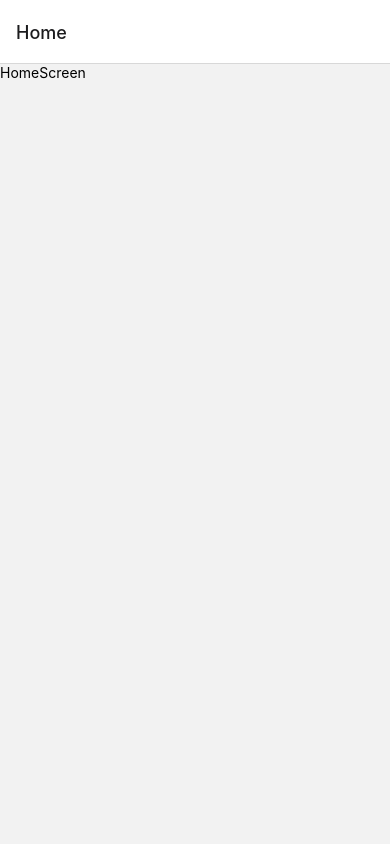
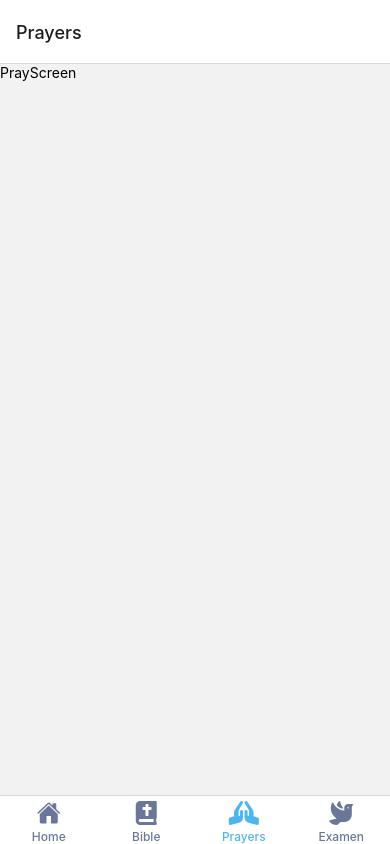
Before and after one commit to iCatholicApp/icatholic, a React Native app: screen /Prayers in a window 390 px wide. Before the commit this address had no page. Built offline with nearby package versions, Linux system fonts and the light colour scheme.

Commit message:
changed navigator to nested files; added icon function; small fixes.

```diff
--- a/app.json
+++ b/app.json
@@ -21,7 +21,7 @@
         },
         "android": {
             "adaptiveIcon": {
-                "foregroundImage": "./assets/adaptive-icon.png",
+                // "foregroundImage": "", not sure what this is
                 "backgroundColor": "#FFFFFF"
             },
             "package": "com.ozdv.icatholic"
--- /dev/null
+++ b/assets/icons.js
@@ -0,0 +1,60 @@
+import React from "react";
+// import ZocialIcon from "react-native-vector-icons/Zocial";
+// import OcticonIcon from "react-native-vector-icons/Octicons";
+// import MaterialIcon from "react-native-vector-icons/MaterialIcons";
+// import MaterialCommunityIcon from "react-native-vector-icons/MaterialCommunityIcons";
+import Ionicon from "react-native-vector-icons/Ionicons";
+// import FoundationIcon from "react-native-vector-icons/Foundation";
+// import EvilIcon from "react-native-vector-icons/EvilIcons";
+// import EntypoIcon from "react-native-vector-icons/Entypo";
+import FAIcon from "react-native-vector-icons/FontAwesome";
+import FAIcon5 from "react-native-vector-icons/FontAwesome5";
+// import SimpleLineIcon from "react-native-vector-icons/SimpleLineIcons";
+// import AntDesign from "react-native-vector-icons/AntDesign";
+// import Feather from "react-native-vector-icons/Feather";
+// import Fontisto from "react-native-vector-icons/Fontisto";
+
+const getIconFont = (type) => {
+    switch (type) {
+        // case "fontisto":
+        //     return Fontisto;
+        // case "material":
+        //     return MaterialIcon;
+        // case "evil":
+        //     return EvilIcon;
+        // case "feather":
+        //     return Feather;
+        // case "ant":
+        //     return AntDesign;
+        // case "simpleLine":
+        //     return SimpleLineIcon;
+        // case "zocial":
+        //     return ZocialIcon;
+        // case "simpleLine":
+        //     return SimpleLineIcon;
+        // case "foundation":
+        //     return FoundationIcon;
+        case "fa5":
+            return FAIcon5;
+        case "fa":
+            return FAIcon;
+        case "ion":
+            return Ionicon;
+        // case "materialCommunity":
+        //     return MaterialCommunityIcon;
+        // case "entypo":
+        //     return EntypoIcon;
+        // case "octicon":
+        //     return OcticonIcon;
+        default:
+            return FAIcon;
+    }
+};
+
+const Icon = ({ type, ...props }) => {
+    props = props.size ? props : { ...props, size: 24 };
+    const FontIcon = getIconFont(type);
+    return <FontIcon {...props} />;
+};
+
+export default Icon;
--- a/package.json
+++ b/package.json
@@ -10,17 +10,22 @@
   },
   "dependencies": {
     "@expo/webpack-config": "^0.17.4",
+    "@fortawesome/fontawesome-svg-core": "^6.2.1",
+    "@fortawesome/react-native-fontawesome": "^0.3.0",
+    "@react-navigation/bottom-tabs": "^6.5.3",
     "@react-navigation/native": "^6.1.2",
     "@react-navigation/native-stack": "^6.9.8",
     "expo": "^47.0.13",
     "expo-splash-screen": "~0.17.5",
     "expo-status-bar": "~1.4.2",
+    "fontawesome": "^5.6.3",
     "node": "16.18.0",
     "react": "18.1.0",
     "react-dom": "18.1.0",
     "react-native": "0.70.5",
     "react-native-safe-area-context": "4.4.1",
     "react-native-screens": "~3.18.0",
+    "react-native-svg": "13.4.0",
     "react-native-web": "~0.18.9"
   },
   "devDependencies": {
--- a/src/navigation/AppNavigator.js
+++ b/src/navigation/AppNavigator.js
@@ -1,42 +1,16 @@
-import React, { useContext } from "react";
-import { SafeAreaView, ScrollView, Text, StyleSheet } from "react-native";
-
+import React from "react";
+import { SafeAreaView, StyleSheet } from "react-native";
 import { NavigationContainer } from "@react-navigation/native";
-import { createNativeStackNavigator } from "@react-navigation/native-stack";
-
 import { StatusBar } from "expo-status-bar";
 
-import { HomeScreen } from "../screens";
+import TabNavigator from "./TabNavigator";
 
 export default function AppNavigator() {
-    const Stack = createNativeStackNavigator();
-
-    function DetailsScreen() {
-        return (
-            <ScrollView>
-                <Text>detail</Text>
-            </ScrollView>
-        );
-    }
-
-    function Home() {
-        return (
-            <Stack.Navigator
-                // screenOptions={{
-                //     headerShown: false,
-                // }}
-                initialRouteName="Home"
-            >
-                <Stack.Screen name="Home" component={HomeScreen} />
-                <Stack.Screen name="detail" component={DetailsScreen} />
-            </Stack.Navigator>
-        );
-    }
     return (
         <SafeAreaView style={styles.container}>
             <NavigationContainer>
                 <StatusBar style="auto" />
-                <Home />
+                <TabNavigator />
             </NavigationContainer>
         </SafeAreaView>
     );
--- /dev/null
+++ b/src/navigation/TabNavigator.js
@@ -0,0 +1,73 @@
+import React from "react";
+import { StyleSheet } from "react-native";
+import { createBottomTabNavigator } from "@react-navigation/bottom-tabs";
+
+import { HomeScreen, BibleScreen, ExamenScreen, PrayScreen } from "../screens";
+import Icon from "../../assets/icons";
+
+export default function TabNavigator() {
+    const Tab = createBottomTabNavigator();
+
+    return (
+        <Tab.Navigator
+            initialRouteName="HomeStack"
+            screenOptions={{
+                tabBarActiveTintColor: "#4eb6ef",
+                tabBarInactiveTintColor: "#6a7798",
+                tabBarLabelStyle: styles.label,
+            }}
+        >
+            <Tab.Screen
+                name="iCatholic"
+                component={HomeScreen}
+                options={{
+                    title: "Home",
+                    tabBarIcon: ({ color }) => {
+                        return <Icon type="ion" name="home" color={color} />;
+                    },
+                }}
+            />
+            <Tab.Screen
+                name="Bible"
+                component={BibleScreen}
+                options={{
+                    tabBarIcon: ({ color }) => {
+                        return <Icon type="fa5" name="bible" color={color} />;
+                    },
+                }}
+            />
+            <Tab.Screen
+                name="Prayers"
+                component={PrayScreen}
+                options={{
+                    tabBarIcon: ({ color }) => {
+                        return (
+                            <Icon
+                                type="fa5"
+                                name="praying-hands"
+                                color={color}
+                            />
+                        );
+                    },
+                }}
+            />
+            <Tab.Screen
+                name="Examen"
+                component={ExamenScreen}
+                options={{
+                    tabBarIcon: ({ color }) => {
+                        return <Icon type="fa5" name="dove" color={color} />;
+                    },
+                }}
+            />
+        </Tab.Navigator>
+    );
+}
+
+const styles = StyleSheet.create({
+    label: {
+        fontSize: 12,
+        textAlign: "center",
+        fontWeight: "500",
+    },
+});
--- a/src/screens/PrayScreen.js
+++ b/src/screens/PrayScreen.js
@@ -0,0 +1,12 @@
+import React from "react";
+import { StyleSheet, ScrollView, Text } from "react-native";
+
+export default function PrayScreen() {
+    return (
+        <ScrollView>
+            <Text>PrayScreen</Text>
+        </ScrollView>
+    );
+}
+
+const styles = StyleSheet.create({});
```
Also changed, not shown: assets/adaptive-icon.png (deleted), src/components/SquareButton.js (added), src/components/index.js (added), 1 other file (tests, documents, lock files or other folders).
